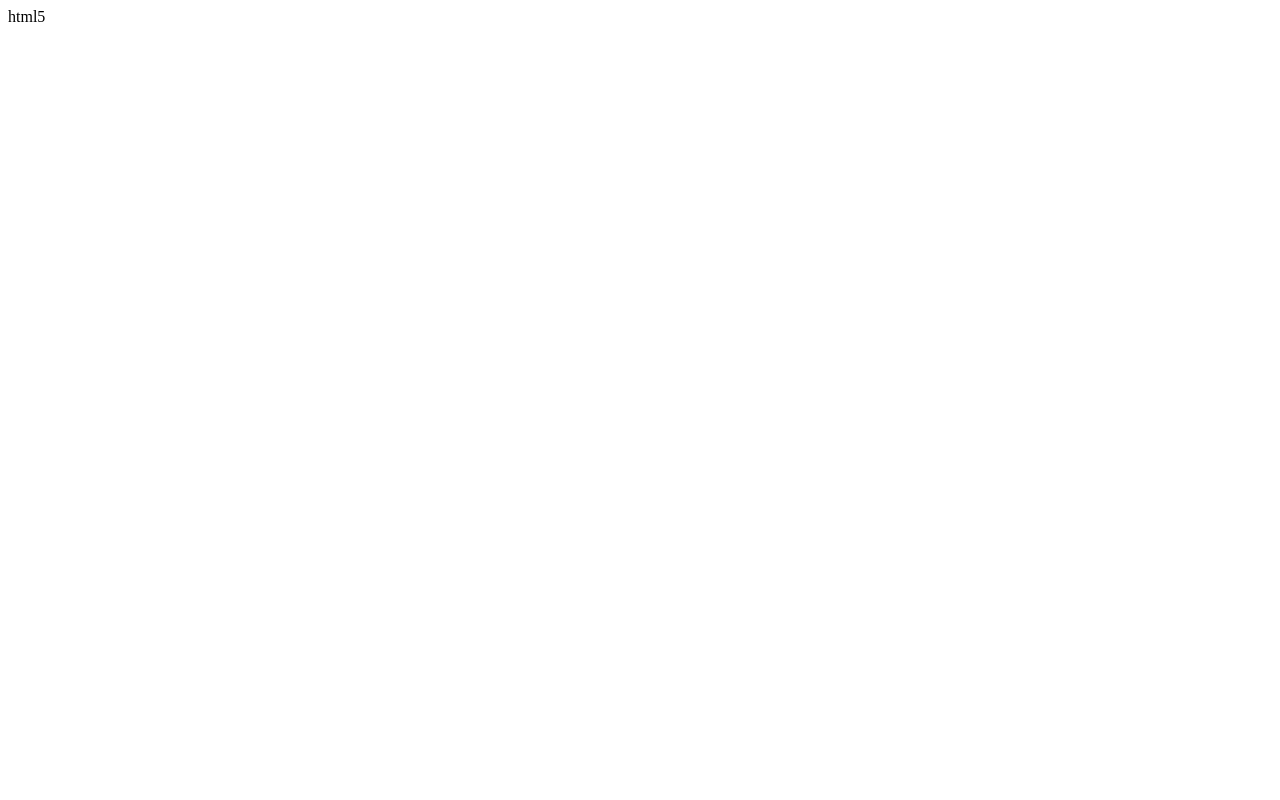
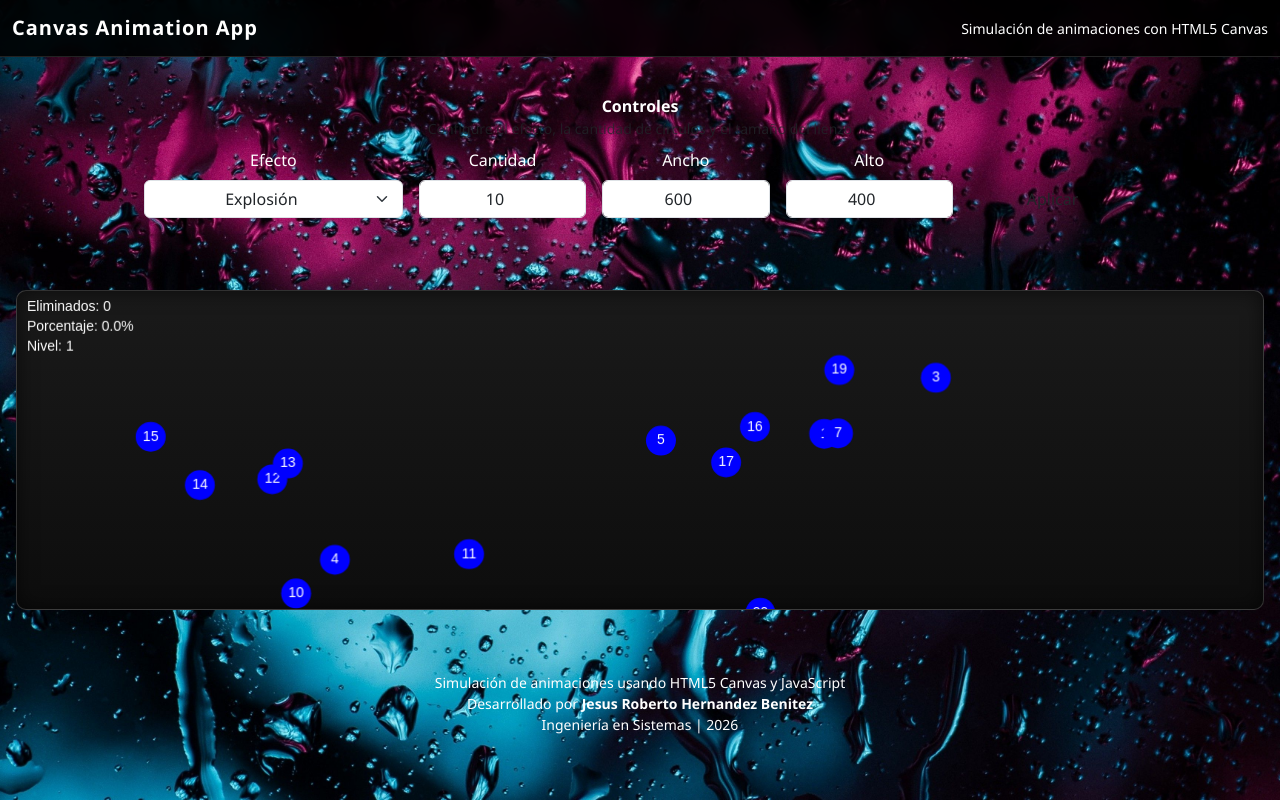
Before and after one commit to Roberto162/app-interactividad-graficos2d, a plain HTML site: page index.html in a window 1280 px wide. Drawn offline with nearby package versions, Linux system fonts and the light colour scheme.

Commit message:
Icono agregado y pequeñas modificaciones  al codigo de la actividad anterior

```diff
--- /dev/null
+++ b/assets/css/styles.css
@@ -0,0 +1,155 @@
+
+/* ---------- BODY ---------- */
+
+body {
+
+    background:
+        linear-gradient(
+            rgba(0,0,0,0.55),
+            rgba(0,0,0,0.65)
+        ),
+        url("../img/fondooscuro.jpg");
+
+    background-size: cover;
+    background-position: center;
+    background-attachment: fixed;
+    background-repeat: no-repeat;
+
+    min-height: 100vh;
+
+    font-family: 'Segoe UI', Tahoma, Geneva, Verdana, sans-serif;
+    color: white;
+}
+
+/* ---------- NAVBAR ---------- */
+
+.navbar {
+
+    background: rgba(0,0,0,0.9) !important;
+    border-bottom: 1px solid #222;
+    backdrop-filter: blur(10px);
+}
+
+.navbar-brand {
+
+    font-size: 20px;
+    letter-spacing: 1px;
+    font-weight: 600;
+}
+
+/* ---------- TITULOS ---------- */
+
+h2 {
+
+    font-weight: 600;
+    color: white;
+}
+
+/* ---------- SLIDER CONTROL ---------- */
+
+.glass-control {
+
+    background: rgba(255,255,255,0.07);
+    padding: 20px;
+    border-radius: 15px;
+
+    backdrop-filter: blur(15px);
+
+    border: 1px solid rgba(255,255,255,0.15);
+
+    box-shadow: 0 8px 20px rgba(0,0,0,0.4);
+}
+
+/* ---------- BOTON ---------- */
+
+.btn-light {
+
+    background: white;
+    color: black;
+    font-weight: 600;
+    border-radius: 8px;
+}
+
+.btn-light:hover {
+
+    background: #e6e6e6;
+}
+
+/* ---------- CARDS ---------- */
+
+.canvas-card {
+
+    background: rgba(255,255,255,0.05);
+
+    border-radius: 15px;
+
+    backdrop-filter: blur(15px);
+
+    border: 1px solid rgba(255,255,255,0.15);
+
+    box-shadow: 0 10px 25px rgba(0,0,0,0.4);
+
+    transition: 0.3s;
+}
+
+.canvas-card:hover {
+
+    transform: translateY(-6px);
+
+    box-shadow: 0 15px 30px rgba(0,0,0,0.6);
+}
+
+/* ---------- HEADER CARDS ---------- */
+
+.card-header {
+
+    font-weight: 600;
+    letter-spacing: 1px;
+    font-size: 16px;
+}
+
+/* ---------- CANVAS ---------- */
+
+canvas {
+
+    width: 100%;
+    height: 320px;
+
+    border-radius: 10px;
+
+    background:
+        linear-gradient(#1a1a1a, #0d0d0d);
+
+    border: 1px solid rgba(255,255,255,0.15);
+
+    box-shadow: inset 0 0 20px rgba(0,0,0,0.6);
+}
+
+/* ---------- FOOTER ---------- */
+
+.footer {
+
+    background: rgba(0,0,0,0.9);
+
+    color: white;
+
+    text-align: center;
+
+    padding: 15px;
+
+    font-size: 14px;
+
+    margin-top: 40px;
+
+    border-top: 1px solid #222;
+}
+
+/* ---------- RESPONSIVE ---------- */
+
+@media (max-width: 992px) {
+
+    canvas {
+
+        height: 260px;
+    }
+}
--- /dev/null
+++ b/assets/js/main_rebote.js
@@ -0,0 +1,201 @@
+window.addEventListener("load", function () {
+
+    const canvas = document.getElementById("canvas");
+    const ctx = canvas.getContext("2d");
+
+    canvas.width = canvas.offsetWidth;
+    canvas.height = canvas.offsetHeight;
+
+    const window_width = canvas.width;
+    const window_height = canvas.height;
+
+    let mouseX = 0;
+    let mouseY = 0;
+
+    let totalCirculos = 20;
+    let eliminados = 0;
+    let nivel = 1;
+    let velocidadBase = 0.5;
+
+    // ---------------- MOUSE ----------------
+
+    canvas.addEventListener("mousemove", function (e) {
+
+        const rect = canvas.getBoundingClientRect();
+
+        mouseX = e.clientX - rect.left;
+        mouseY = e.clientY - rect.top;
+
+    });
+
+    canvas.addEventListener("click", function () {
+
+        circulos.forEach(c => {
+
+            let dx = mouseX - c.posX;
+            let dy = mouseY - c.posY;
+
+            let dist = Math.sqrt(dx * dx + dy * dy);
+
+            if (dist < c.radius) {
+                c.desaparecer = true;
+            }
+
+        });
+
+    });
+
+    // ---------------- CLASE ----------------
+
+    class Circle {
+
+        constructor(x, y, radius, text, speed) {
+
+            this.posX = x;
+            this.posY = y;
+            this.radius = radius;
+            this.text = text;
+
+            this.speed = speed;
+            this.color = "blue";
+
+            this.dx = (Math.random() - 0.5) * 1.5;
+            this.dy = -speed;
+
+            this.alpha = 1;
+            this.desaparecer = false;
+        }
+
+        draw(context) {
+
+            context.save();
+
+            context.globalAlpha = this.alpha;
+
+            context.beginPath();
+            context.fillStyle = this.color;
+            context.arc(this.posX, this.posY, this.radius, 0, Math.PI * 2);
+            context.fill();
+
+            context.fillStyle = "white";
+            context.textAlign = "center";
+            context.textBaseline = "middle";
+            context.fillText(this.text, this.posX, this.posY);
+
+            context.closePath();
+
+            context.restore();
+        }
+
+        update(context) {
+
+            // movimiento hacia arriba
+            this.posY += this.dy;
+            this.posX += this.dx;
+
+            // movimiento aleatorio
+            this.dx += (Math.random() - 0.5) * 0.1;
+
+            // detectar mouse
+            let dx = mouseX - this.posX;
+            let dy = mouseY - this.posY;
+
+            let distancia = Math.sqrt(dx * dx + dy * dy);
+
+            if (distancia < this.radius) {
+                this.color = "red";
+            } else {
+                this.color = "blue";
+            }
+
+            // desaparecer lentamente
+            if (this.desaparecer) {
+
+                this.alpha -= 0.02;
+
+                if (this.alpha <= 0) {
+
+                    this.alpha = 0;
+
+                    this.posY = -100;
+
+                    eliminados++;
+
+                    this.desaparecer = false;
+                }
+            }
+
+            this.draw(context);
+        }
+    }
+
+    // ---------------- CREAR ----------------
+
+    let circulos = [];
+
+    function crearCirculos(cantidad) {
+
+        circulos = [];
+
+        for (let i = 0; i < cantidad; i++) {
+
+            let radius = 15;
+
+            let x = Math.random() * window_width;
+
+            let y = window_height + Math.random() * 300;
+
+            let speed = velocidadBase + (nivel * 0.3);
+
+            circulos.push(
+                new Circle(x, y, radius, i + 1, speed)
+            );
+        }
+    }
+
+    crearCirculos(totalCirculos);
+
+    // ---------------- HUD ----------------
+
+    function dibujarInfo() {
+
+        ctx.fillStyle = "white";
+        ctx.font = "14px Arial";
+
+        let porcentaje = ((eliminados / totalCirculos) * 100).toFixed(1);
+
+        ctx.fillText("Eliminados: " + eliminados, 10, 20);
+        ctx.fillText("Porcentaje: " + porcentaje + "%", 10, 40);
+        ctx.fillText("Nivel: " + nivel, 10, 60);
+
+    }
+
+    // ---------------- ANIMACION ----------------
+
+    function update() {
+
+        requestAnimationFrame(update);
+
+        ctx.clearRect(0, 0, window_width, window_height);
+
+        circulos.forEach(c => {
+            c.update(ctx);
+        });
+
+        dibujarInfo();
+
+        // subir nivel cada 10 eliminados
+        if (eliminados >= nivel * 10) {
+
+            nivel++;
+
+            velocidadBase += 0.3;
+
+            crearCirculos(totalCirculos);
+
+        }
+    }
+
+    update();
+
+});
--- a/index.html
+++ b/index.html
@@ -1,2 +1,117 @@
-html5
-<link rel="icon" type="image/png" href="./assets/img/circles.png">
+<!DOCTYPE html>
+<html lang="es">
+<head>
+  <meta charset="UTF-8">
+  <meta name="viewport" content="width=device-width, initial-scale=1.0">
+  <title>POO con Canvas</title>
+  <link rel="icon" type="image/png" href="./assets/img/bolitas.png">
+
+  <!-- Bootstrap -->
+  <link href="https://cdn.jsdelivr.net/npm/bootstrap@5.3.3/dist/css/bootstrap.min.css" rel="stylesheet">
+
+  <!-- CSS -->
+  <link rel="stylesheet" href="./assets/css/styles.css">
+</head>
+
+<!-- 🔥 BODY BIEN ABIERTO Y CERRADO -->
+<body style="background: url('./assets/img/fondooscuro.jpg') no-repeat center center/cover; min-height: 100vh; color: white;">
+
+  <!-- NAVBAR -->
+ <nav class="navbar navbar-expand-lg glass-navbar">
+  <div class="container-fluid">
+
+    <span class="navbar-brand text-white fw-bold">
+      Canvas Animation App
+    </span>
+
+    <span class="text-white small">
+      Simulación de animaciones con HTML5 Canvas
+    </span>
+
+  </div>
+</nav>
+
+  <div class="container py-4">
+
+<!-- CONTROLES HORIZONTALES -->
+<div class="glass-card dark-panel p-3 mb-3 shadow-sm">
+
+  <!-- TITULO -->
+  <div class="text-center mb-2">
+    <h6 class="fw-bold mb-0">Controles</h6>
+    <small class="text-muted">
+      Configure el efecto, la cantidad de círculos y el tamaño del lienzo
+    </small>
+  </div>
+
+  <div class="row align-items-end g-3 text-center justify-content-center">
+
+    <!-- EFECTO -->
+    <div class="col-md-3">
+      <label class="form-label">Efecto</label>
+      <select id="efecto" class="form-select text-center">
+        <option value="explosion">Explosión</option>
+        <option value="lluvia">Lluvia</option>
+        <option value="asteroides">Asteroides</option>
+        <option value="superrebote">Súper rebote</option>
+      </select>
+    </div>
+
+    <!-- CANTIDAD -->
+    <div class="col-md-2">
+      <label class="form-label">Cantidad</label>
+      <input type="number" id="cantidad" class="form-control text-center" value="10">
+    </div>
+
+    <!-- ANCHO -->
+    <div class="col-md-2">
+      <label class="form-label">Ancho</label>
+      <input type="number" id="anchoCanvas" class="form-control text-center" value="600">
+    </div>
+
+    <!-- ALTO -->
+    <div class="col-md-2">
+      <label class="form-label">Alto</label>
+      <input type="number" id="altoCanvas" class="form-control text-center" value="400">
+    </div>
+
+    <!-- BOTÓN -->
+    <div class="col-md-2 d-grid">
+      <button class="btn btn-dark-custom" onclick="aplicarCambios()">
+        Aplicar
+      </button>
+    </div>
+
+  </div>
+
+</div>
+</div>
+
+    <!-- CANVAS -->
+    <div class="glass-card p-3 text-center">
+      <canvas id="canvas"></canvas>
+    </div>
+
+  </div>
+
+  <footer class="glass-footer text-center py-3 mt-4">
+
+
+  <div class="small">
+    Simulación de animaciones usando HTML5 Canvas y JavaScript
+  </div>
+
+  <div class="small">
+    Desarrollado por <strong>Jesus Roberto Hernandez Benitez</strong>
+  </div>
+
+  <div class="small">
+    Ingeniería en Sistemas | 2026
+  </div>
+
+</footer>
+
+  <script src="./assets/js/main_rebote.js"></script>
+
+</body>
+</html>
```
Also changed, not shown: assets/img/bolitas.png (added), assets/img/fondooscuro.jpg (added).
